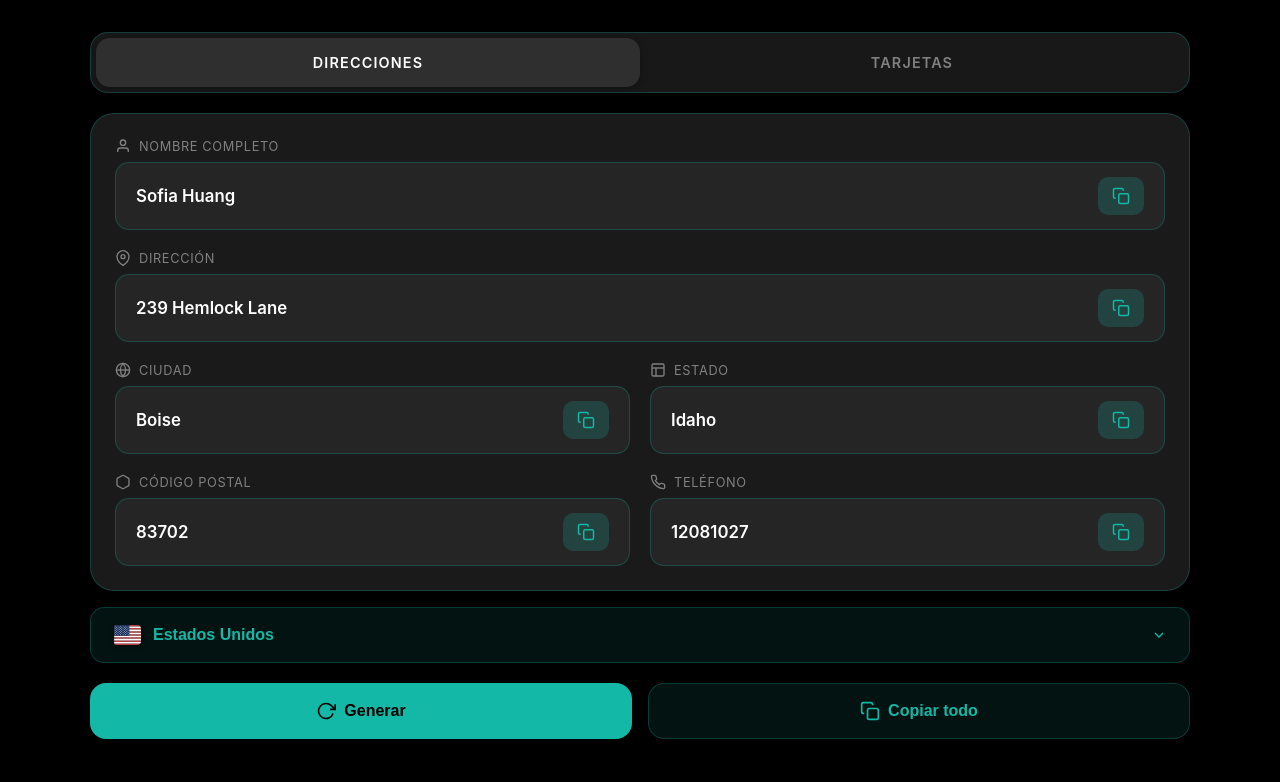
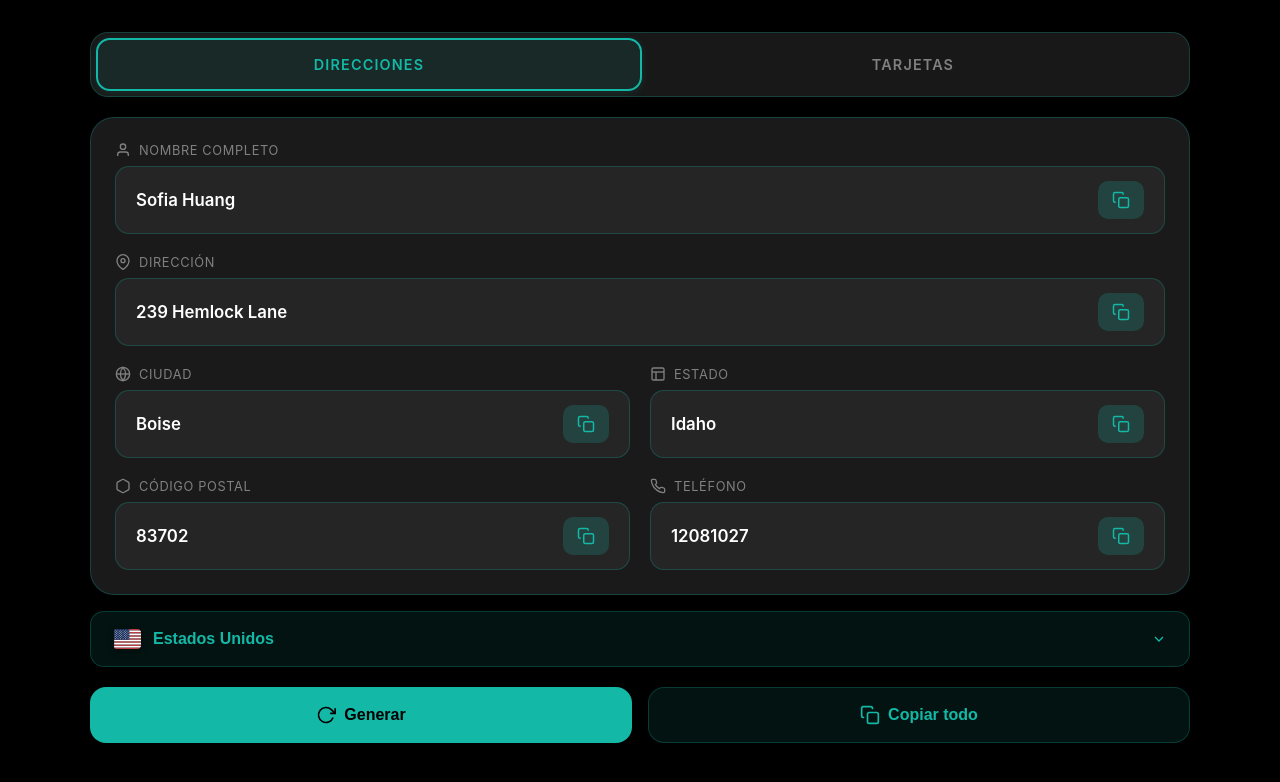
Before and after one commit to artproducer/gendir, a plain HTML site: page index.html in a window 1280 px wide. Drawn offline with nearby package versions, Linux system fonts and the light colour scheme.

Commit message:
style: Update active tab button background, text color, box shadow, and add border.

```diff
--- a/styles.css
+++ b/styles.css
@@ -730,9 +730,10 @@ select.text-input {
 }
 
 .tab-btn.active {
-    background: rgba(50, 50, 50, 0.9);
-    color: var(--text);
-    box-shadow: 0 2px 8px rgba(0, 0, 0, 0.3);
+    background: rgba(20, 184, 166, 0.1);
+    color: var(--primary);
+    border: 2px solid var(--primary);
+    box-shadow: 0 2px 8px rgba(20, 184, 166, 0.15);
 }
 
 .tab-content {
```
